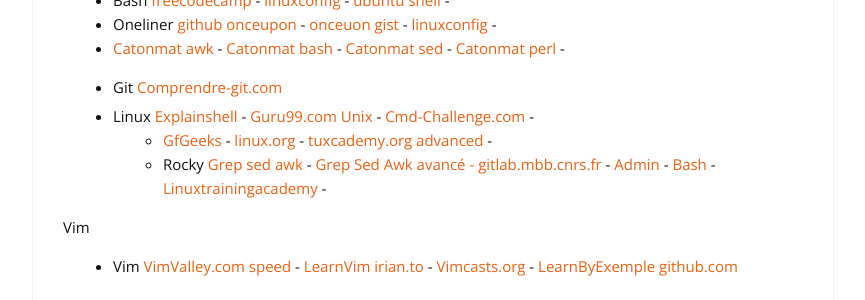
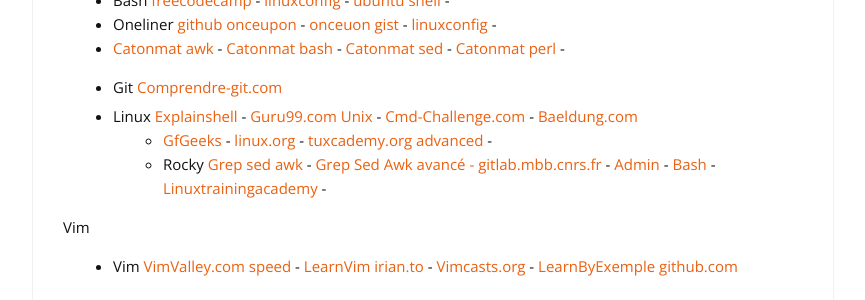
Before and after one commit to cylmat/cylmat.github.io, a Jekyll site: the page built from _pages/train.md, in a window 1280 px wide and 900 px high, scrolled down 903 px. Shown: the part 154-454 px from the top of the window, without its empty margins (207-1072 px from the left). Built offline with Jekyll 4.4.1, drawn with Linux system fonts in a browser that asks for light colours; nearby versions of some CDN libraries.

Commit message:
Update train.md

```diff
--- a/_pages/train.md
+++ b/_pages/train.md
@@ -48,7 +48,7 @@
 - [Catonmat awk](https://catonmat.net/awk-one-liners-explained-part-one) - [Catonmat bash](https://catonmat.net/bash-one-liners-explained-part-one) - [Catonmat sed](https://catonmat.net/sed-one-liners-explained-part-one) - [Catonmat perl](https://catonmat.net/perl-one-liners-explained-part-one) -
 - Git [Comprendre-git.com](https://comprendre-git.com)
 
-+ Linux [Explainshell](https://explainshell.com) - [Guru99.com Unix](https://www.guru99.com/fr/unix-linux-tutorial.html) - [Cmd-Challenge.com](https://cmdchallenge.com) -
++ Linux [Explainshell](https://explainshell.com) - [Guru99.com Unix](https://www.guru99.com/fr/unix-linux-tutorial.html) - [Cmd-Challenge.com](https://cmdchallenge.com) - [Baeldung.com](https://www.baeldung.com/linux)
   + [GfGeeks](https://www.geeksforgeeks.org/linux-tutorial/) - [linux.org](https://www.linux.org/forums/#linux-tutorials.122) - [tuxcademy.org advanced](https://www.tuxcademy.org/product/grd2/) -
   + Rocky [Grep sed awk](https://docs.rockylinux.org/books/sed_awk_grep) - [Grep Sed Awk avancé - gitlab.mbb.cnrs.fr](https://gitlab.mbb.cnrs.fr/f/site/form1/ttext/) - [Admin](https://docs.rockylinux.org/books/admin_guide/00-toc) - [Bash](https://docs.rockylinux.org/books/learning_bash/00-toc) - [Linuxtrainingacademy](https://www.linuxtrainingacademy.com/) -
 
```
